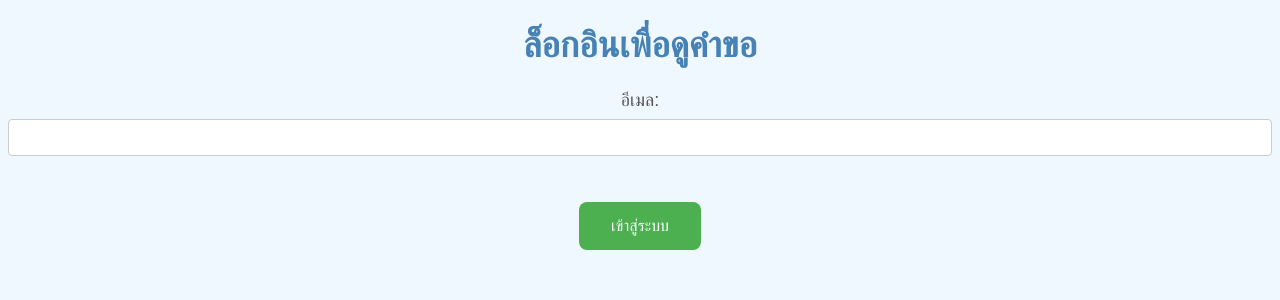
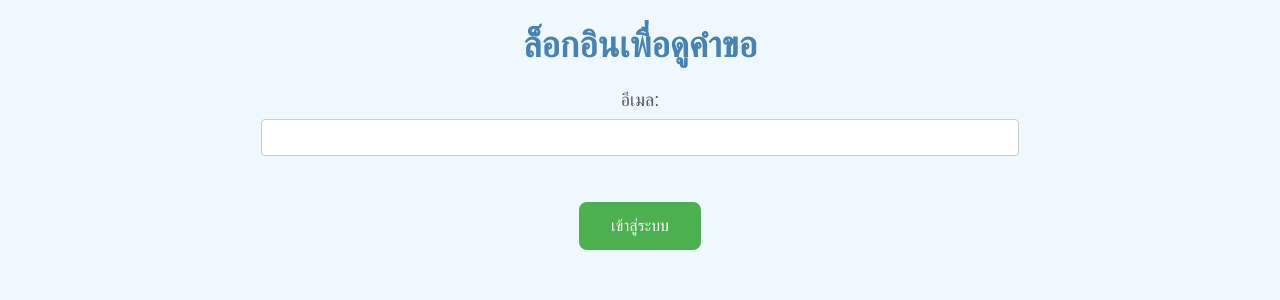
Before and after one commit to wiyadaprasomrak-collab/lndeliver-website, a Flask app: page /login in a window 1280 px wide. Shown: the top 300 px of the page. Run offline with Flask 3, Linux system fonts and the light colour scheme.

Commit message:
Updated stylesheet with new colors and layouts

```diff
--- a/static/style.css
+++ b/static/style.css
@@ -31,7 +31,7 @@ label {
     color: #555;
 }
 input[type="text"], input[type="email"] {
-    width: 100%;
+    width: 60%;
     padding: 10px;
     margin: 8px 0;
     box-sizing: border-box;
```
